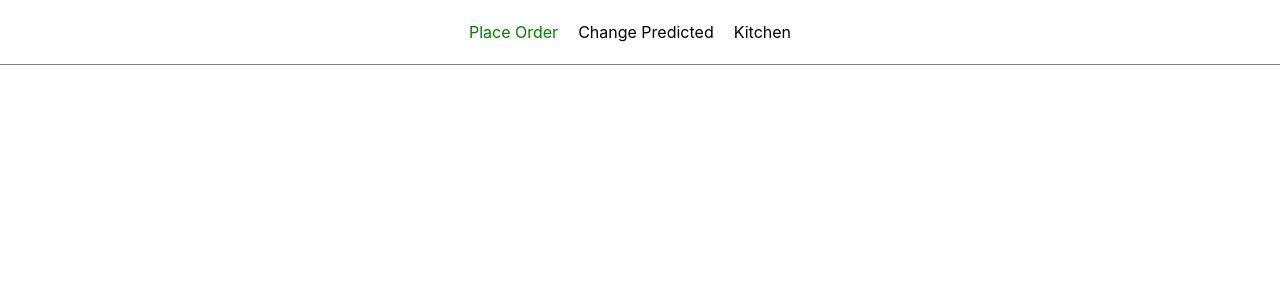
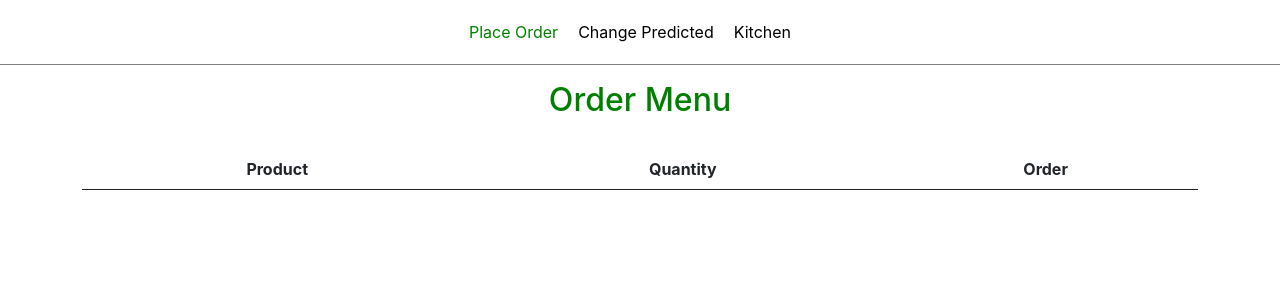
Before and after one commit to surajkarki66/food-menu-realtime-app, a React (Create React App) app in the folder client/: page / in a window 1280 px wide. Shown: the top 300 px of the page. Built offline with nearby package versions, Linux system fonts and the light colour scheme; no server answers.

Commit message:
Create getData socket handler

```diff
--- a/client/src/App.js
+++ b/client/src/App.js
@@ -1,11 +1,19 @@
 import "./App.css";
 import Header from "./components/Header/Header";
+import { Switch, Route } from "react-router-dom";
+import PlaceOrder from "./components/PlaceOrder/PlaceOrder";
+import { SocketProvider } from "./contexts/SocketProvider";
 
 function App() {
   return (
-    <div className="App">
-      <Header />
-    </div>
+    <SocketProvider>
+      <div className="App">
+        <Header />
+        <Switch>
+          <Route exact path="/" component={PlaceOrder} />
+        </Switch>
+      </div>
+    </SocketProvider>
   );
 }
 
--- /dev/null
+++ b/client/src/components/PlaceOrder/PlaceOrder.js
@@ -0,0 +1,24 @@
+import React from "react";
+import { Table, Container } from "reactstrap";
+import { useSocket } from "../../contexts/SocketProvider";
+
+const PlaceOrder = () => {
+  const socket = useSocket();
+  return (
+    <Container>
+      <h2 className="h2Class">Order Menu</h2>
+      <Table striped>
+        <thead>
+          <tr>
+            <th>Product</th>
+            <th>Quantity</th>
+            <th>Order</th>
+          </tr>
+        </thead>
+        <tbody></tbody>
+      </Table>
+    </Container>
+  );
+};
+
+export default PlaceOrder;
```
Also changed, not shown: 1 other file (tests, documents, lock files or other folders).
